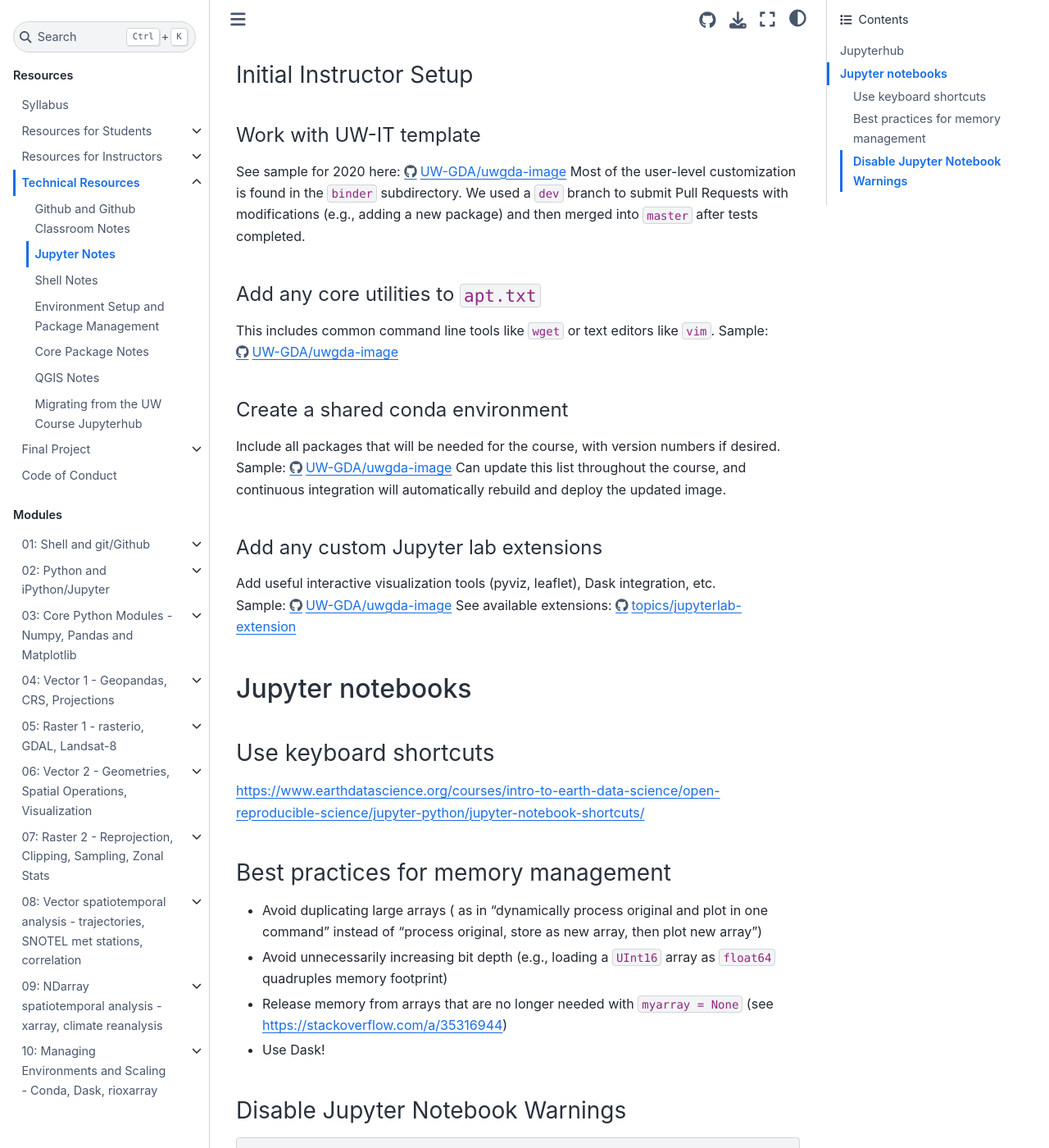
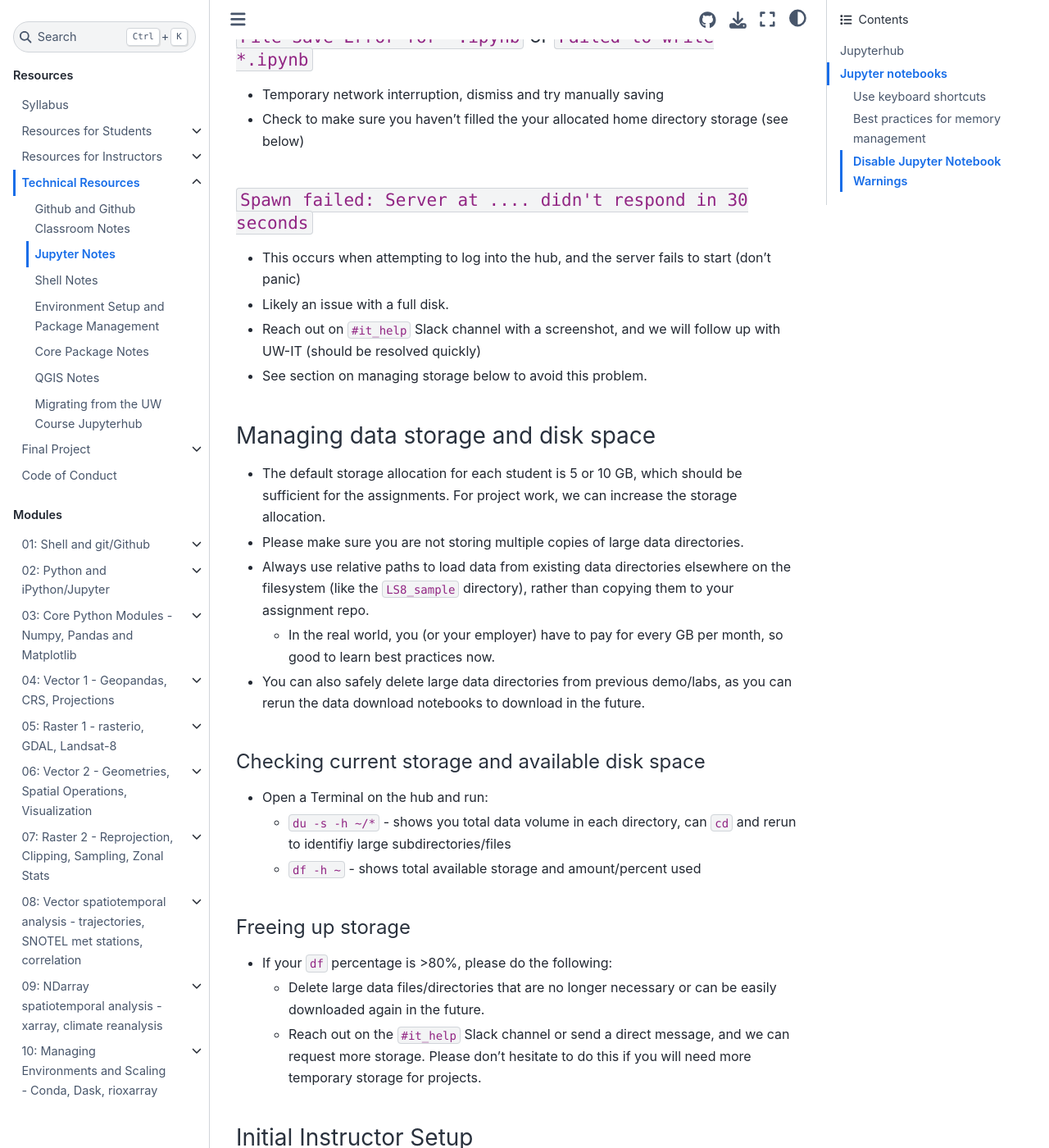
Before and after one commit to UW-GDA/jupyterbook, a Jupyter Book: the page built from book/resources/jupyter.md, in a window 1280 px wide and 1400 px high, scrolled down 2197 px. Shown: the whole window at 82% size. Built offline with Jupyter Book 1.0.4 settings and Sphinx 7.4.7 and the Sphinx Book theme 1.1.4, drawn with Linux system fonts in a browser that asks for light colours; pages that are not in the unit, such as notebooks, are missing from menus; some of the changed text lies outside the part shown.

Commit message:
Update jupyter.md

```diff
--- a/book/resources/jupyter.md
+++ b/book/resources/jupyter.md
@@ -14,21 +14,26 @@
 Please try to remember to shut down your server and log out of the Jupyterhub when you're done for the day. This will help save money (we'd like to avoid paying for cloud computing resources while you're sleeping), and provides a clean start the next time you log in, which can help avoid various issues listed below.
 
 ### Troubleshooting
+If you are experiencing strange behavior with the course Jupyterhub, please try the following:
 
 #### 1. Reload the tab in your browser
 * Can resolve issues with notebook cells that appear strange or "cut off"
 * If you have unsaved changes, save the notebook, then reload
 
-#### 2. Restart Jupyterhub Server
+#### 2. Log out and reauthenticate
+* File -> Log out
+* Click "Sign in" button and reauthenticate with UW netid Canvas credentials
+
+#### 3. Restart Jupyterhub Server
 * All students have the ability to stop and restart their own server on the Jupyterhub (don’t need to ask instructor or IT).
 * **File --> Hub Control Panel --> Stop My Server (wait a ~30 seconds, then start again)**
 * After image is updated (e.g., new packages added to default conda environment), all users will need to restart their server to see changes.
 
-#### 3. Review the list of common errors and solutions below
+#### 4. Review the list of common errors and solutions below
 
-#### 4. Post a message to #IT_help on the class Slack workspace
+#### 5. Post a message to `#it_help` channel on the class Slack workspace
 * Important to post to public channel, as other students can chime in to help, and if this is a larger issue, confirm similar experiences
-* Provide detailed report, with copy/paste of error messages, screenshots, etc. to help diagnose
+* Provide detailed report - copy/paste error messages, include screenshots, etc. so we can help diagnose
 * Course instructor and IT help will provide assistance
 
 ### Common Jupyterhub Errors
@@ -43,9 +48,30 @@
 
 #### `File Save Error for *.ipynb` or `Failed to write *.ipynb`
  * Temporary network interruption, dismiss and try manually saving
- * Check to make sure you haven't filled the disk (available storage in your home directory)
-     * `cd ~ ; df .` (should be less than 100%)
-     * If disk is full, delete some files from `/home/jovyan`
+ * Check to make sure you haven't filled the your allocated home directory storage (see below)
+
+#### `Spawn failed: Server at .... didn't respond in 30 seconds`
+ * This occurs when attempting to log into the hub, and the server fails to start (don't panic)
+ * Likely an issue with a full disk.
+ * Reach out on `#it_help` Slack channel with a screenshot, and we will follow up with UW-IT (should be resolved quickly)
+ * See section on managing storage below to avoid this problem.
+
+### Managing data storage and disk space
+ * The default storage allocation for each student is 5 or 10 GB, which should be sufficient for the assignments. For project work, we can increase the storage allocation.
+ * Please make sure you are not storing multiple copies of large data directories.
+ * Always use relative paths to load data from existing data directories elsewhere on the filesystem (like the `LS8_sample` directory), rather than copying them to your assignment repo.
+    * In the real world, you (or your employer) have to pay for every GB per month, so good to learn best practices now.
+ * You can also safely delete large data directories from previous demo/labs, as you can rerun the data download notebooks to download in the future.
+
+#### Checking current storage and available disk space
+ * Open a Terminal on the hub and run:
+    * `du -s -h ~/*` - shows you total data volume in each directory, can `cd` and rerun to identifiy large subdirectories/files
+    * `df -h ~` - shows total available storage and amount/percent used
+
+#### Freeing up storage
+* If your `df` percentage is >80%, please do the following:
+    * Delete large data files/directories that are no longer necessary or can be easily downloaded again in the future.
+    * Reach out on the `#it_help` Slack channel or send a direct message, and we can request more storage. Please don't hesitate to do this if you will need more temporary storage for projects.
 
 ### Initial Instructor Setup
 
```
